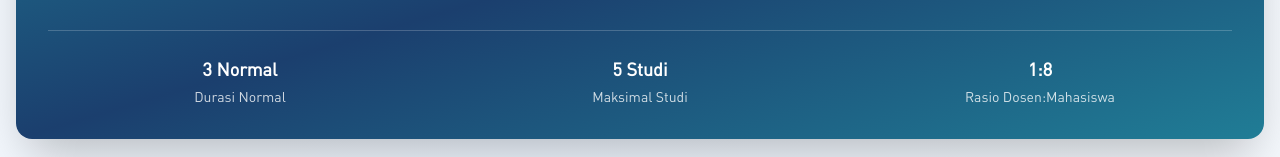
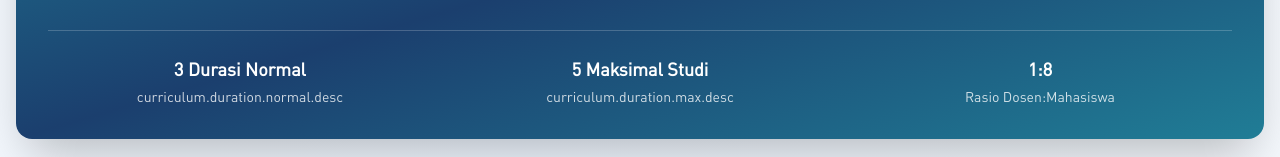
Before and after one commit to Gindra-o7/fe-s3-stie-mahardika, a React (Vite) app: page /curriculum in a window 1280 px wide. Shown: the part 2717-2874 px from the top of the page. Built offline with nearby package versions, Linux system fonts and the light colour scheme; no server answers; what oidc-client-ts, react-oidc-context would draw is missing.

Commit message:
🔥 feat: update curriculum duration display in CurriculumPage to include detailed descriptions, improving clarity and user understanding

```diff
--- a/src/pages/publics/curriculum.page.tsx
+++ b/src/pages/publics/curriculum.page.tsx
@@ -453,12 +453,12 @@
           <div className="mt-8 pt-6 border-t border-white/20">
             <div className="grid md:grid-cols-3 gap-4 text-center text-sm">
               <div>
-                <div className="font-bold text-lg mb-1">3 {t('curriculum.duration.normal').split(' ')[1]}</div>
-                <div className="text-white/80">{t('curriculum.duration.normal')}</div>
+                <div className="font-bold text-lg mb-1">3 {t('curriculum.duration.normal')}</div>
+                <div className="text-white/80">{t('curriculum.duration.normal.desc')}</div>
               </div>
               <div>
-                <div className="font-bold text-lg mb-1">5 {t('curriculum.duration.max').split(' ')[1]}</div>
-                <div className="text-white/80">{t('curriculum.duration.max')}</div>
+                <div className="font-bold text-lg mb-1">5 {t('curriculum.duration.max')}</div>
+                <div className="text-white/80">{t('curriculum.duration.max.desc')}</div>
               </div>
               <div>
                 <div className="font-bold text-lg mb-1">1:8</div>
```
